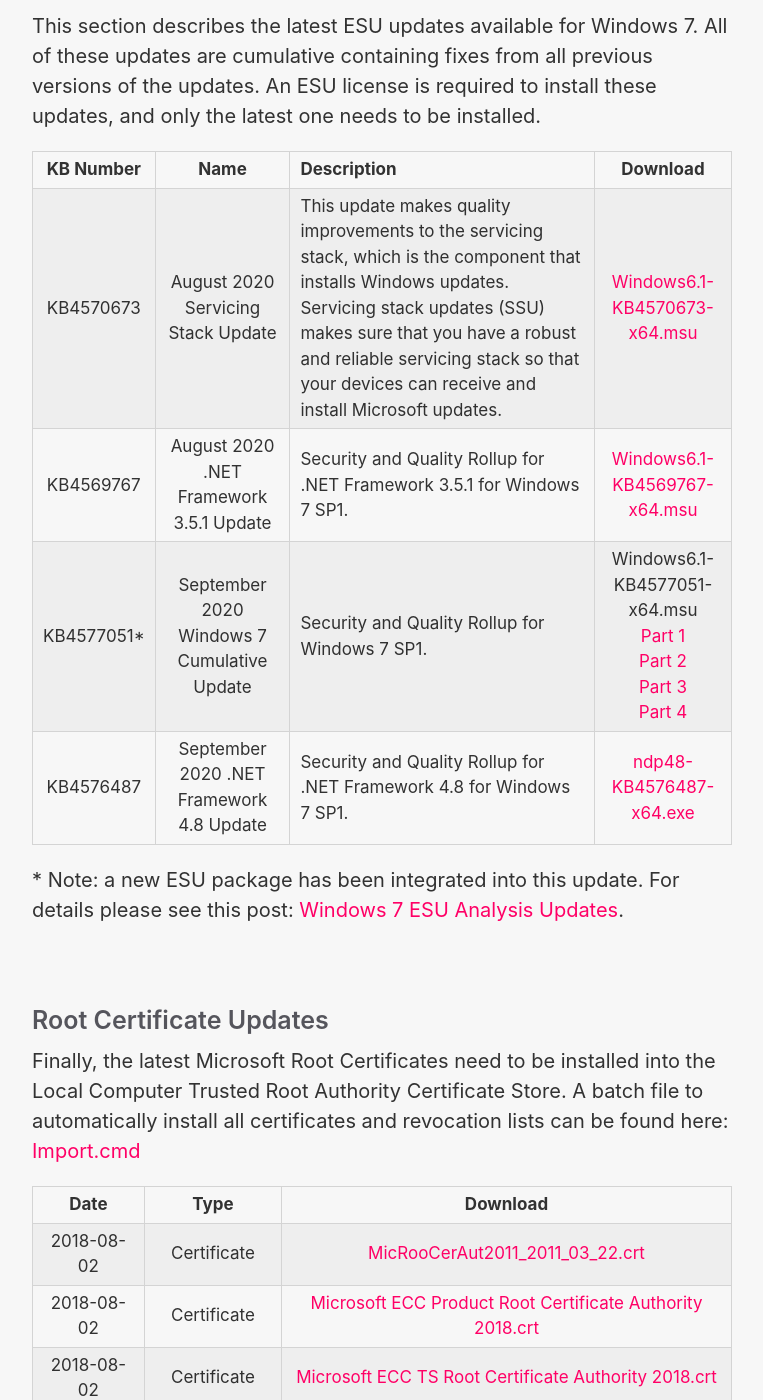
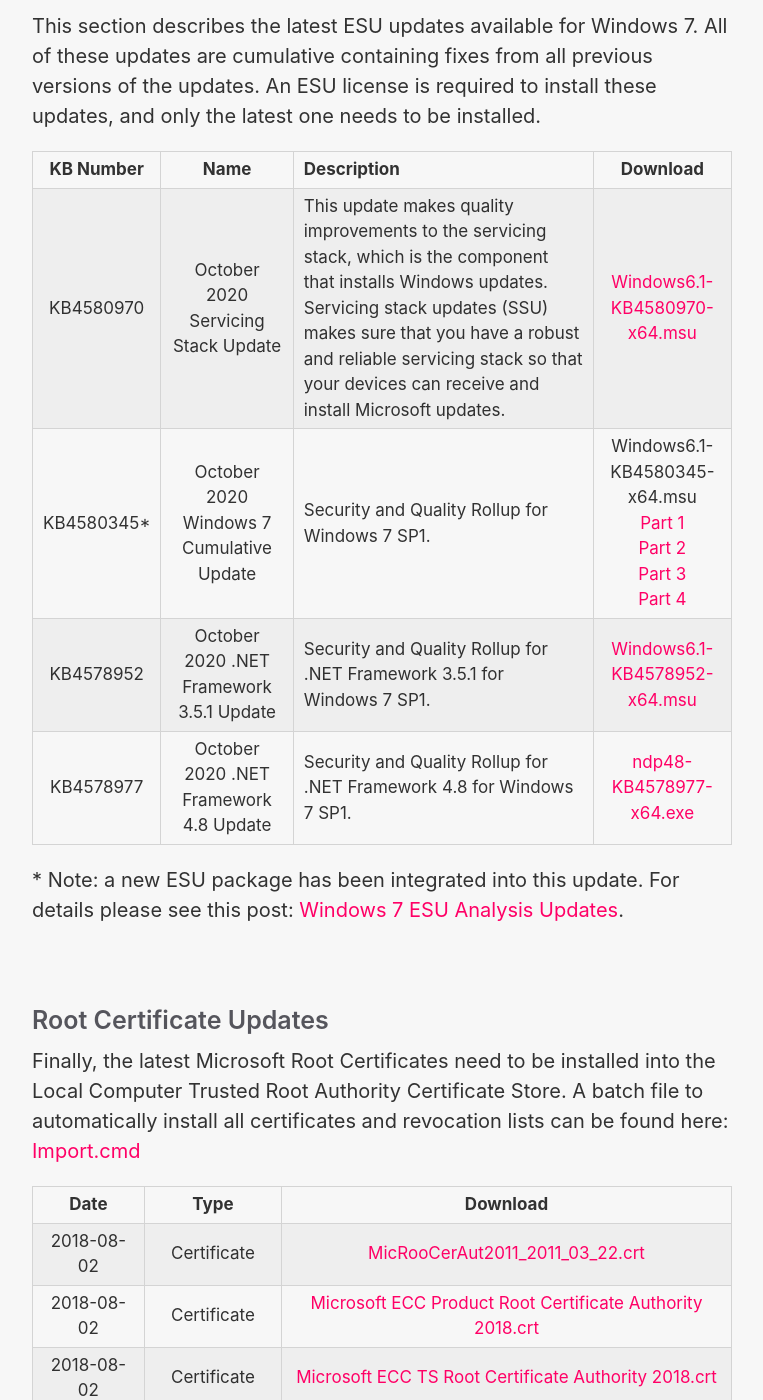
Before and after one commit to HackAndPwn/HackAndPwn.github.io, a Jekyll site: the page built from _posts/2020-05-23-windows-7-esu-patching.md, in a window 1280 px wide and 1400 px high, scrolled down 9116 px. Shown: the whole window, without its empty margins (258-1021 px from the left). Built offline with Jekyll 4.4.1, drawn with Linux system fonts in a browser that asks for light colours; some of the changed text lies outside the part shown.

Commit message:
October 2020 Updates

```diff
--- a/_posts/2020-05-23-windows-7-esu-patching.md
+++ b/_posts/2020-05-23-windows-7-esu-patching.md
@@ -106,10 +106,10 @@
 
 | KB Number  | Name                                         | Description | Download |
 |:----------:|:--------------------------------------------:|-------------|:--------:|
-| KB4570673  | August 2020 Servicing Stack Update           | This update makes quality improvements to the servicing stack, which is the component that installs Windows updates. Servicing stack updates (SSU) makes sure that you have a robust and reliable servicing stack so that your devices can receive and install Microsoft updates. | [Windows6.1-KB4570673-x64.msu](https://github.com/HackAndPwn/Windows-7-Patching/raw/master/06_ESU_Updates/01_Windows6.1-KB4570673-x64.msu)
-| KB4569767  | August 2020 .NET Framework 3.5.1 Update      | Security and Quality Rollup for .NET Framework 3.5.1 for Windows 7 SP1. | [Windows6.1-KB4569767-x64.msu](https://github.com/HackAndPwn/Windows-7-Patching/raw/master/06_ESU_Updates/02_Windows6.1-KB4569767-x64.msu)
-| KB4577051* | September 2020 Windows 7 Cumulative Update   | Security and Quality Rollup for Windows 7 SP1. | Windows6.1-KB4577051-x64.msu <br> [Part 1](https://github.com/HackAndPwn/Windows-7-Patching/raw/master/06_ESU_Updates/03_Windows6.1-KB4577051-x64.zip.001) <br> [Part 2](https://github.com/HackAndPwn/Windows-7-Patching/raw/master/06_ESU_Updates/03_Windows6.1-KB4577051-x64.zip.002) <br> [Part 3](https://github.com/HackAndPwn/Windows-7-Patching/raw/master/06_ESU_Updates/03_Windows6.1-KB4577051-x64.zip.003) <br> [Part 4](https://github.com/HackAndPwn/Windows-7-Patching/raw/master/06_ESU_Updates/03_Windows6.1-KB4577051-x64.zip.004) |
-| KB4576487  | September 2020 .NET Framework 4.8 Update     | Security and Quality Rollup for .NET Framework 4.8 for Windows 7 SP1. | [ndp48-KB4576487-x64.exe](https://github.com/HackAndPwn/Windows-7-Patching/raw/master/07_ESU_.NET_4.8/01_ndp48-KB4576487-x64.exe)
+| KB4580970  | October 2020 Servicing Stack Update           | This update makes quality improvements to the servicing stack, which is the component that installs Windows updates. Servicing stack updates (SSU) makes sure that you have a robust and reliable servicing stack so that your devices can receive and install Microsoft updates. | [Windows6.1-KB4580970-x64.msu](https://github.com/HackAndPwn/Windows-7-Patching/raw/master/06_ESU_Updates/01_Windows6.1-KB4580970-x64.msu)
+| KB4580345* | October 2020 Windows 7 Cumulative Update   | Security and Quality Rollup for Windows 7 SP1. | Windows6.1-KB4580345-x64.msu <br> [Part 1](https://github.com/HackAndPwn/Windows-7-Patching/raw/master/06_ESU_Updates/02_Windows6.1-KB4580345-x64.zip.001) <br> [Part 2](https://github.com/HackAndPwn/Windows-7-Patching/raw/master/06_ESU_Updates/02_Windows6.1-KB4580345-x64.zip.002) <br> [Part 3](https://github.com/HackAndPwn/Windows-7-Patching/raw/master/06_ESU_Updates/02_Windows6.1-KB4580345-x64.zip.003) <br> [Part 4](https://github.com/HackAndPwn/Windows-7-Patching/raw/master/06_ESU_Updates/02_Windows6.1-KB4580345-x64.zip.004) |
+| KB4578952  | October 2020 .NET Framework 3.5.1 Update      | Security and Quality Rollup for .NET Framework 3.5.1 for Windows 7 SP1. | [Windows6.1-KB4578952-x64.msu](https://github.com/HackAndPwn/Windows-7-Patching/raw/master/06_ESU_Updates/03_Windows6.1-KB4578952-x64.msu)
+| KB4578977  | October 2020 .NET Framework 4.8 Update     | Security and Quality Rollup for .NET Framework 4.8 for Windows 7 SP1. | [ndp48-KB4578977-x64.exe](https://github.com/HackAndPwn/Windows-7-Patching/raw/master/07_ESU_.NET_4.8/01_ndp48-KB4578977-x64.exe)
 
 \* Note: a new ESU package has been integrated into this update.  For details please see this post: [Windows 7 ESU Analysis Updates](https://hackandpwn.com/windows-7-esu-analysis-updates/).
 
@@ -192,3 +192,10 @@
 * Updated Microsoft EV RSA Root Certificate Authority 2017.crl.
 * Updated Microsoft Time Stamp Root Certificate Authority 2014.crl.
 * Updated MicRooCerAut_2010-06-23.crl.
+
+### Update 2020-10-17
+* Replaced August 2020 Servicing Stack Update (KB4570673) with October 2020 Servicing Stack Update (KB4580970).
+* Replaced September 2020 Monthly Update (KB4577051) with October 2020 Monthly Update (KB4580345).
+* Replaced August 2020 .NET Framework 3.5.1 Update (KB4569767) with October 2020 .NET Framework 3.5.1 Update (KB4578952).
+* Replaced September 2020 .NET Framework 4.8 Updates (KB4576487) with October 2020 .NET Framework 4.8 Update (KB4578977).
+* Changed the order of ESU updates (Monthly Update needs to be installed prior to installing .NET Framework 3.5.1 Update).
```
Also changed, not shown: other parts of _posts/2020-05-23-windows-7-esu-patching.md (+1 -1 lines).
